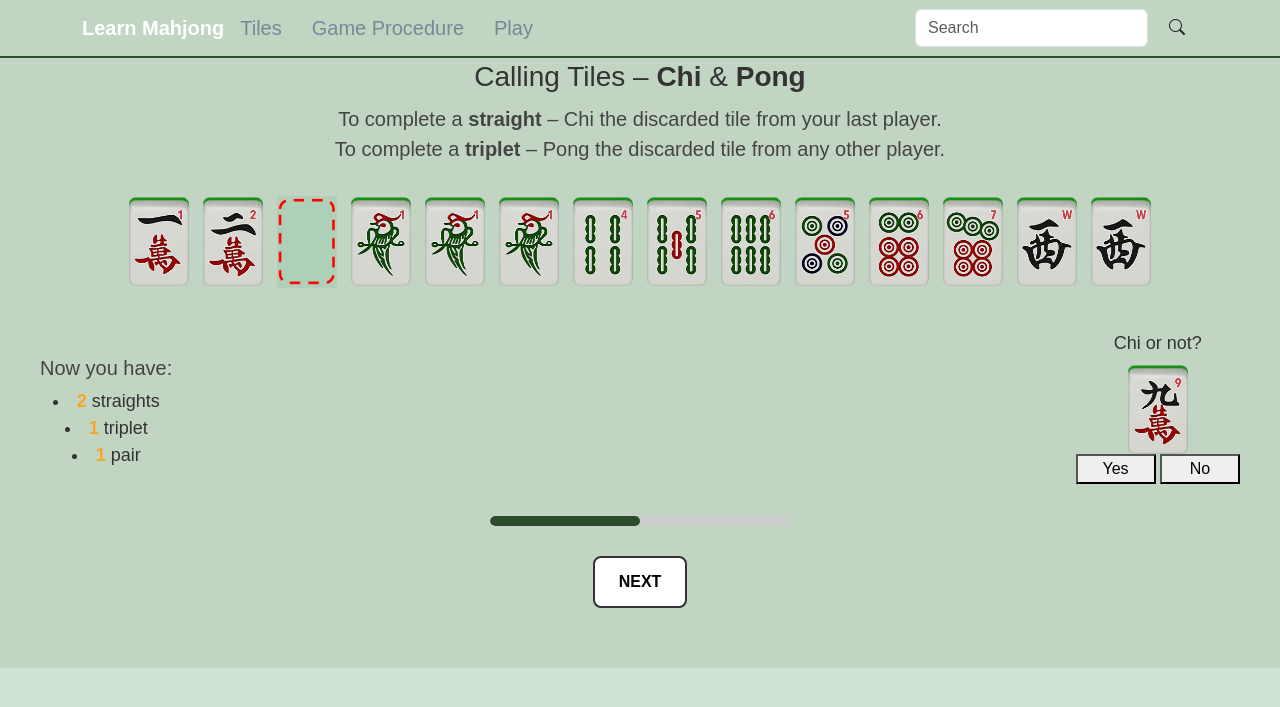
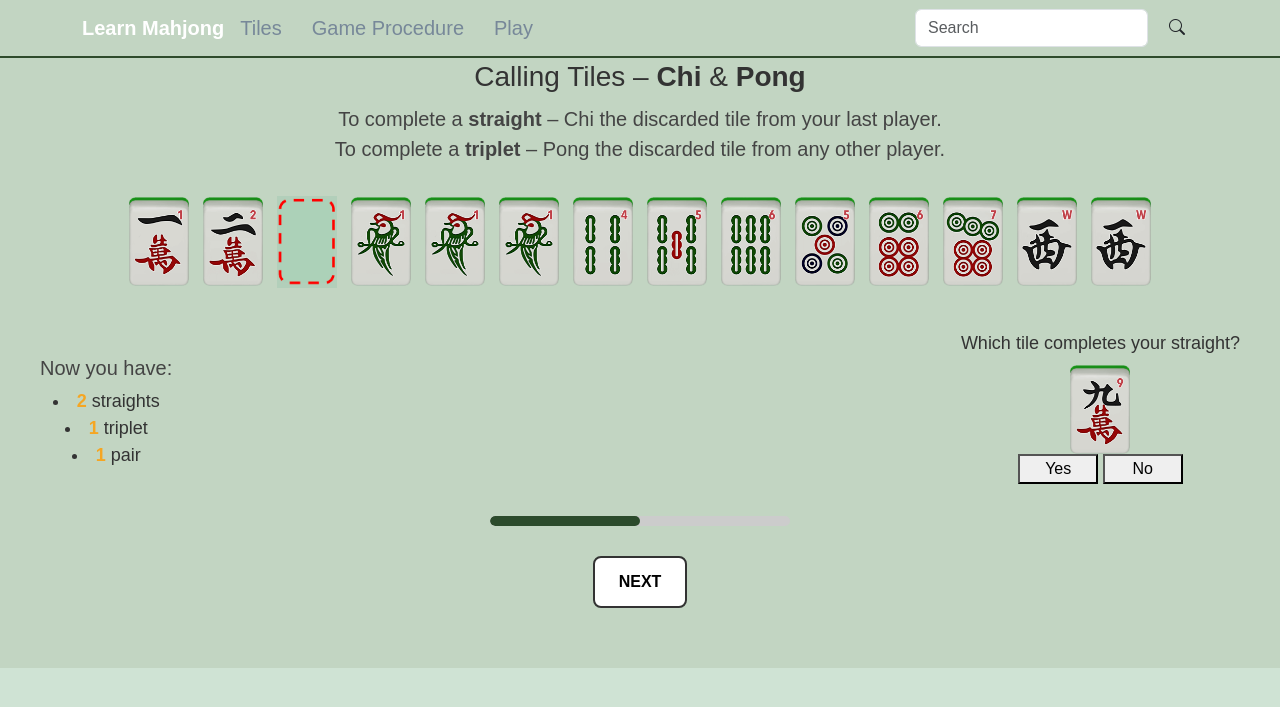
Before and after one commit to dby516/UIDesign_project, a Flask app: page /calling-tiles/2 in a window 1280 px wide. Shown: the top 707 px of the page. Run offline with Flask 3, Linux system fonts and the light colour scheme.

Commit message:
working template, need to change each step's text and show explanation of wrong select
working template, need to change each step's text and show explanation of wrong select. also, need to show different tiles. but things work.

```diff
--- a/app.py
+++ b/app.py
@@ -23,6 +23,13 @@ CALLING_TILES_HAND = [ "1_million.png", "2_million.png", "3_million.png",
                     "4_stripe.png", "5_stripe.png", "6_stripe.png",
                     "5_tong.png", "6_tong.png", "7_tong.png",
                     "west.png", "west.png"    ]
+
+CALLING_TILES_ANSWER_MAP = {
+    1: 'DoIt',
+    2: 'Pass',
+    3: 'DoIt',
+    4: 'DoIt',
+}
 
 with open("static/learn_data/tile_type_pairs.json") as f:
     tile_type_pairs = json.load(f)
@@ -159,6 +166,24 @@ def calling_tiles(step):
         disable_next=(step == 1)         # NEXT disabled on step 1
     )
 
+@app.route('/check-calling-tiles', methods=['POST'])
+def check_calling_tiles():
+    data   = request.get_json()
+    step   = data.get('step')
+    action = data.get('action')
+
+    is_correct = (action == CALLING_TILES_ANSWER_MAP.get(step))
+
+    # on correct, send full list to client
+    new_hand = CALLING_TILES_HAND[:] if is_correct else data.get('current_hand', [])
+
+    return jsonify({
+        'valid': is_correct,
+        'new_hand': new_hand
+    })
+
+
+
 #-------------Game procedure step 3---------------
 @app.route('/play-round')
 def play_round():
--- a/static/calling_tile.js
+++ b/static/calling_tile.js
@@ -1,22 +1,54 @@
-function handleAction(action) {
+document.addEventListener('DOMContentLoaded', () => {
+    document.querySelectorAll('.action-buttons button').forEach(btn => {
+      btn.addEventListener('click', () => {
+        const action = btn.dataset.action;
+        handleAction(action);
+      });
+    });
+  });
+
+  function handleAction(action) {
     const feedback = document.getElementById('feedback');
-    if (!feedback) return;
+    // gather current hand filenames
+    const currentHand = Array.from(document.querySelectorAll('#tileHand .tile'))
+      .map(img => img.dataset.filename);
 
-    switch (action) {
-      case 'chi':
-        feedback.textContent = 'Nice! You made another straight with a Chi call!';
-        // optionally: highlight the Yes button
-        break;
-
-      case 'pass':
-        feedback.textContent = 'No Chi! You need a straight to eat that tile!';
-        break;
-
-      // you can add pong/hu flows similarly if you branch further
-      default:
-        feedback.textContent = '';
-    }
-
-    // enable NEXT once user has clicked
-    document.querySelector('.next-button').classList.remove('disabled');
+    fetch('/check-calling-tiles', {
+      method: 'POST',
+      headers: {'Content-Type': 'application/json'},
+      body: JSON.stringify({
+        step: CALLING_TILE_CONTEXT.step,
+        action: action,
+        current_hand: currentHand
+      })
+    })
+    .then(res => res.json())
+    .then(data => {
+      if (data.valid) {
+        feedback.textContent = 'Correct!';
+        // rebuild the hand
+        const tileHand = document.getElementById('tileHand');
+        tileHand.innerHTML = '';
+        data.new_hand.forEach((tile, idx) => {
+          if (idx === CALLING_TILE_CONTEXT.placeholderIndex) {
+            const placeholder = document.createElement('div');
+            placeholder.className = 'tile placeholder';
+            tileHand.appendChild(placeholder);
+          }
+          const img = document.createElement('img');
+          img.src = `/static/mahjong_tiles/${tile}`;
+          img.className = 'tile';
+          img.dataset.filename = tile;
+          tileHand.appendChild(img);
+        });
+        // enable Next
+        document.querySelector('.next-button').classList.remove('disabled');
+      } else {
+        feedback.textContent = 'Incorrect. Try again.';
+      }
+    })
+    .catch(err => {
+      console.error(err);
+      feedback.textContent = 'Error checking answer.';
+    });
   }
--- a/templates/calling_tiles.html
+++ b/templates/calling_tiles.html
@@ -4,6 +4,14 @@
   <!-- shared styles -->
   <link rel="stylesheet" href="{{ url_for('static', filename='winning_hands.css') }}">
   <link rel="stylesheet" href="{{ url_for('static', filename='calling_tile.css') }}">
+
+
+  <script>
+    window.CALLING_TILE_CONTEXT = {
+      step: {{ step }},
+      placeholderIndex: {{ placeholder_index }}
+    };
+  </script>
 
   <!-- only load the JS that corresponds to the current step -->
   {% if step == 1 %}
@@ -23,7 +31,7 @@
       To complete a <strong>triplet</strong> – Pong the discarded tile from any other player.
     </p>
 
-    <div class="tile-hand">
+    <div id="tileHand" class="tile-hand">
       {% for tile in hand_tiles %}
         {% if loop.index0 == placeholder_index %}
           <div class="tile placeholder"></div>
@@ -47,14 +55,23 @@
       </div>
 
       <div class="prompt">
+        {# step‑specific prompt text #}
+        {% if step == 1 %}
           <p>Chi or not?</p>
+        {% elif step == 2 %}
+          <p>Which tile completes your straight?</p>
+        {% elif step == 3 %}
+          <p>Would you Pong this tile?</p>
+        {% elif step == 4 %}
+          <p>Final decision: Chi or Pong?</p>
+        {% endif %}
         <img
           src="{{ url_for('static', filename='mahjong_tiles/' ~ discard_tile) }}"
           class="tile discard-mini"
           alt="{{ discard_tile|replace('_',' ') }}">
           <div class="action-buttons">
-          <button type="button" onclick="handleAction('chi')">Yes</button>
-          <button type="button" onclick="handleAction('pass')">No</button>
+            <button type="button" data-action="DoIt">Yes</button>
+            <button type="button" data-action="Pass">No</button>
           </div>
         <div id="feedback"></div>
       </div>
@@ -65,9 +82,19 @@
           <div class="progress-fill" style="width: {{ progress }}%;"></div>
         </div>
       </div>
-    <a href="{{ url_for('calling_tiles',    step=step+1) }}"
+
+      {# only show “NEXT” until the last step, then switch to “HOME” #}
+      {% if step < 4 %}
+        <a href="{{ url_for('calling_tiles', step=step+1) }}"
            class="next-button {% if disable_next %}disabled{% endif %}">
           NEXT
         </a>
+      {% else %}
+        <a href="{{ url_for('game_procedure') }}"
+           class="next-button">
+          HOME
+        </a>
+      {% endif %}
+    </a>
   </div>
 {% endblock %}
```
Lines whose indentation alone changed are shown as unchanged.
